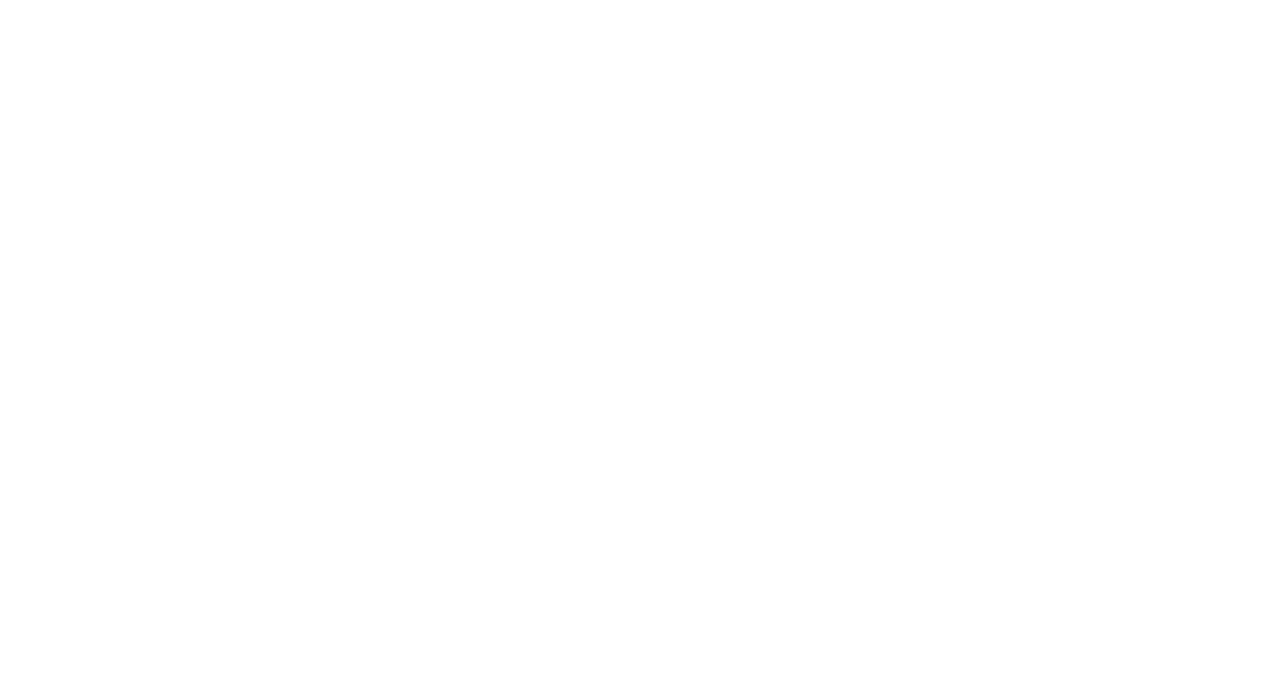
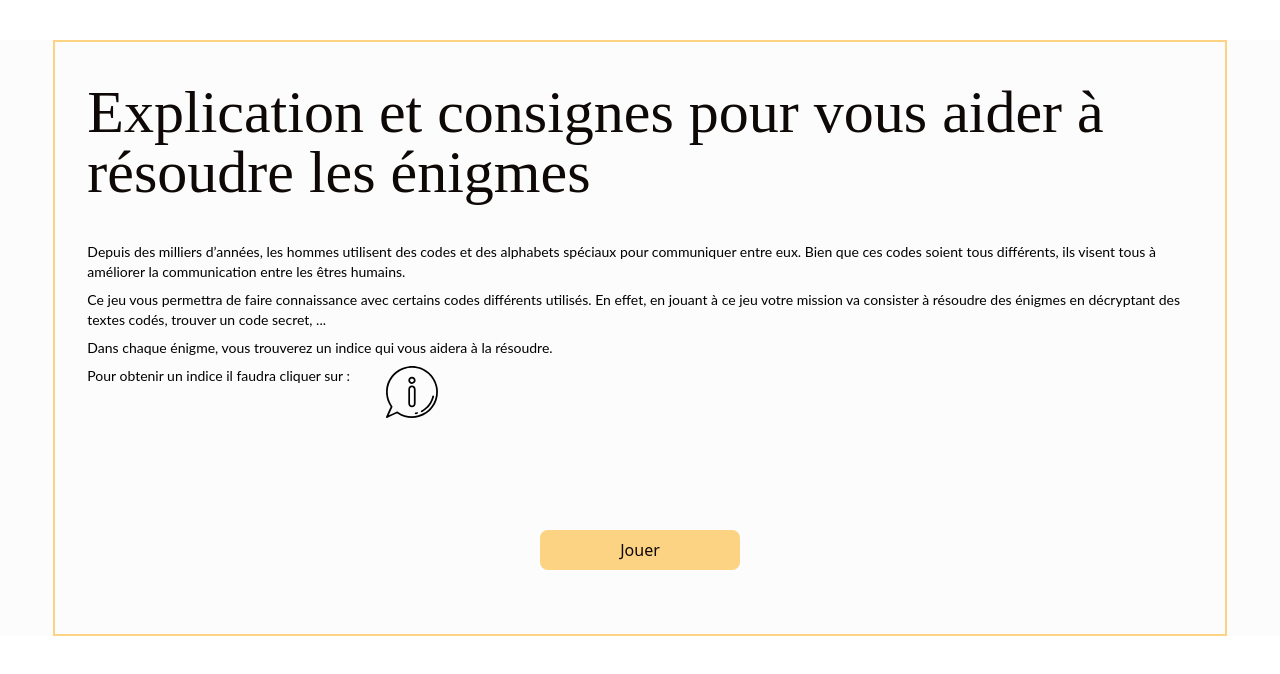
Before and after one commit to aeccher/projets6, a Vue app: page /consignes in a window 1280 px wide. Shown: the top 674 px of the page. Built offline with nearby package versions, Linux system fonts and the light colour scheme.

Commit message:
page explication/consignes

```diff
--- a/index.html
+++ b/index.html
@@ -5,8 +5,7 @@
   <meta charset="UTF-8" />
   <link rel="icon" href="/favicon.ico" />
   <meta name="viewport" content="width=device-width, initial-scale=1.0" />
-  <title>Vite App</title>
-  <!-- Placez ici les chargements de polices et autres... -->
+  <title>Eni’com</title>
 </head>
 
 <body>
--- a/src/components/icons/IconIndice.vue
+++ b/src/components/icons/IconIndice.vue
@@ -1,5 +1,5 @@
 <template>
-  <svg width="480" height="480" viewBox="0 0 480 480" fill="none" xmlns="http://www.w3.org/2000/svg">
+  <svg width="60" height="60" viewBox="0 0 480 480" fill="none" xmlns="http://www.w3.org/2000/svg">
     <path
       d="M239.878 0C354.278 0.4 453.578 82.1 475.078 194.1C498.178 314.3 427.578 432.9 310.478 468.7C238.878 490.6 170.978 480.3 107.978 439.8C104.578 437.6 102.178 437.5 98.4778 439.1C70.3778 452.2 42.0778 465 13.8778 477.9C9.87775 479.7 5.97775 480.9 2.37775 477.3C-1.22225 473.8 -0.122246 469.8 1.67775 465.8C14.6778 437.5 27.5778 409.1 40.6778 380.8C42.1778 377.6 42.2778 375.3 40.1778 372.2C18.5778 340.1 5.07776 304.7 1.57776 266.2C-6.22224 178.8 23.9778 106.8 92.1778 51.4C127.478 22.7 168.478 6.90001 213.478 1.60001C222.178 0.700006 231.078 0.6 239.878 0ZM24.4778 455.1C27.0778 454 28.3778 453.4 29.7778 452.8C52.0778 442.6 74.5778 432.6 96.6778 422.1C102.778 419.2 107.178 419.8 112.678 423.5C169.678 462.1 231.978 473.4 298.378 455.4C425.978 420.7 496.078 283.9 448.178 159.9C404.278 45.9 279.278 -10.9 164.078 29.7C78.9777 59.7 19.7778 140.7 16.4778 232.2C14.7778 279 26.9778 322.2 52.3778 361.6C61.9778 376.4 62.5778 371.8 54.3778 389.6C44.6778 411 34.8778 432.4 24.4778 455.1Z"
       fill="black"
--- a/src/router/index.js
+++ b/src/router/index.js
@@ -1,12 +1,14 @@
 import { createRouter, createWebHistory } from 'vue-router'
 import AccueilView from '../views/AccueilView.vue'
 import ConsignesView from '../views/ConsignesView.vue'
+import Enigme1View from '../views/Enigme1View.vue'
 
 const router = createRouter({
   history: createWebHistory(import.meta.env.BASE_URL),
   routes: [
     { path: '/', name: 'Accueil', component: AccueilView },
     { path: '/consignes', name: 'Consignes', component: ConsignesView },
+    { path: '/enigme1', name: 'Enigme1', component: Enigme1View },
   ]
 })
 
--- a/src/views/ConsignesView.vue
+++ b/src/views/ConsignesView.vue
@@ -1 +1,33 @@
-<template></template>
+<template>
+  <main class="bg-blanc">
+    <div class="m-auto mt-10 w-11/12 border-2 border-jaune">
+      <h2 class="px-8 pt-10 font-playfair text-6xl text-noir">Explication et consignes pour vous aider à résoudre les énigmes</h2>
+      <p class="px-8 pt-10 font-lato text-sm">
+        Depuis des milliers d’années, les hommes utilisent des codes et des alphabets spéciaux pour communiquer entre eux. Bien que ces
+        codes soient tous différents, ils visent tous à améliorer la communication entre les êtres humains.
+      </p>
+      <p class="px-8 pt-2 font-lato text-sm">
+        Ce jeu vous permettra de faire connaissance avec certains codes différents utilisés. En effet, en jouant à ce jeu votre mission va
+        consister à résoudre des énigmes en décryptant des textes codés, trouver un code secret, ...
+      </p>
+      <p class="px-8 pt-2 font-lato text-sm">Dans chaque énigme, vous trouverez un indice qui vous aidera à la résoudre.</p>
+      <div class="flex">
+        <p class="px-8 pt-2 font-lato text-sm">Pour obtenir un indice il faudra cliquer sur :</p>
+        <IconIndice class="pt-2" />
+      </div>
+      <Router-Link to="/enigme1">
+        <button class="font-Lato m-auto mb-16 mt-28 flex h-10 items-center justify-center rounded-lg bg-jaune px-20 text-noir">
+          Jouer
+        </button></Router-Link
+      >
+    </div>
+  </main>
+</template>
+
+<script>
+import IconIndice from "/src/components/icons/IconIndice.vue";
+
+export default {
+  components: { IconIndice },
+};
+</script>
--- /dev/null
+++ b/src/views/Enigme1View.vue
@@ -0,0 +1,4 @@
+<template>
+  <h2 class="font-playfair text-6xl text-noir">Énigme n°1</h2>
+</template>
+<script></script>
```
Also changed, not shown: 1 other file (tests, documents, lock files or other folders).
